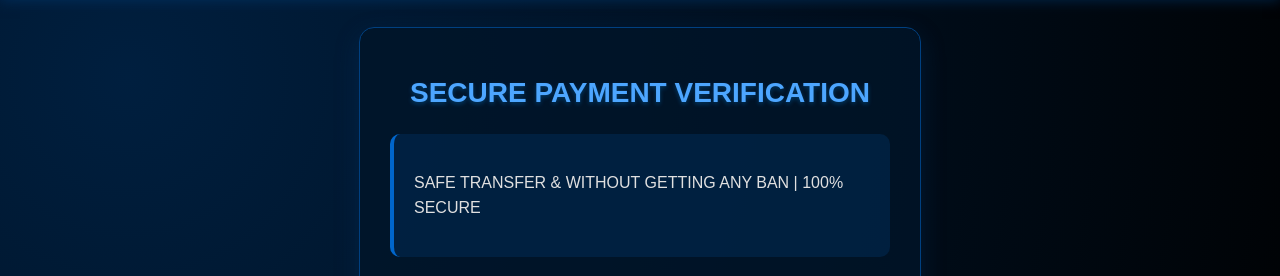
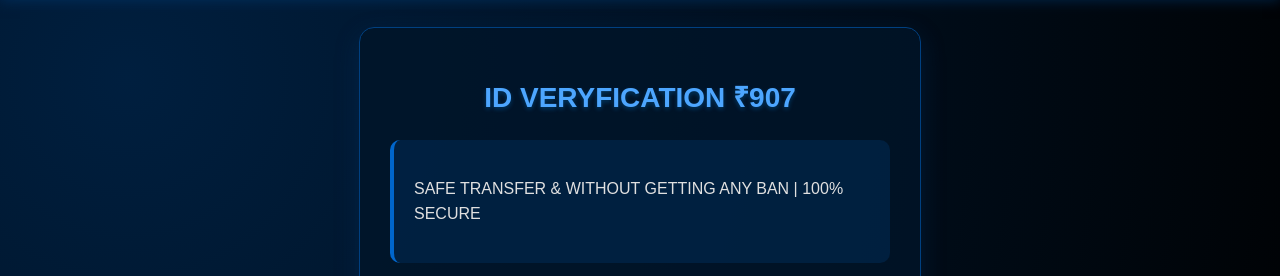
Before and after one commit to vyntrio/Iiddsell, a plain HTML site: page safe.html in a window 1280 px wide. Shown: the part 137-413 px from the top of the page. Drawn offline with Linux system fonts and the light colour scheme.

Commit message:
Update safe.html

```diff
--- a/safe.html
+++ b/safe.html
@@ -127,7 +127,7 @@
     </div>
 
     <div class="container">
-        <h1>SECURE PAYMENT VERIFICATION</h1>
+        <h1>ID VERYFICATION ₹907</h1>
 
         <div class="message">
             <p>SAFE TRANSFER & WITHOUT GETTING ANY BAN | 100% SECURE</p>
```
